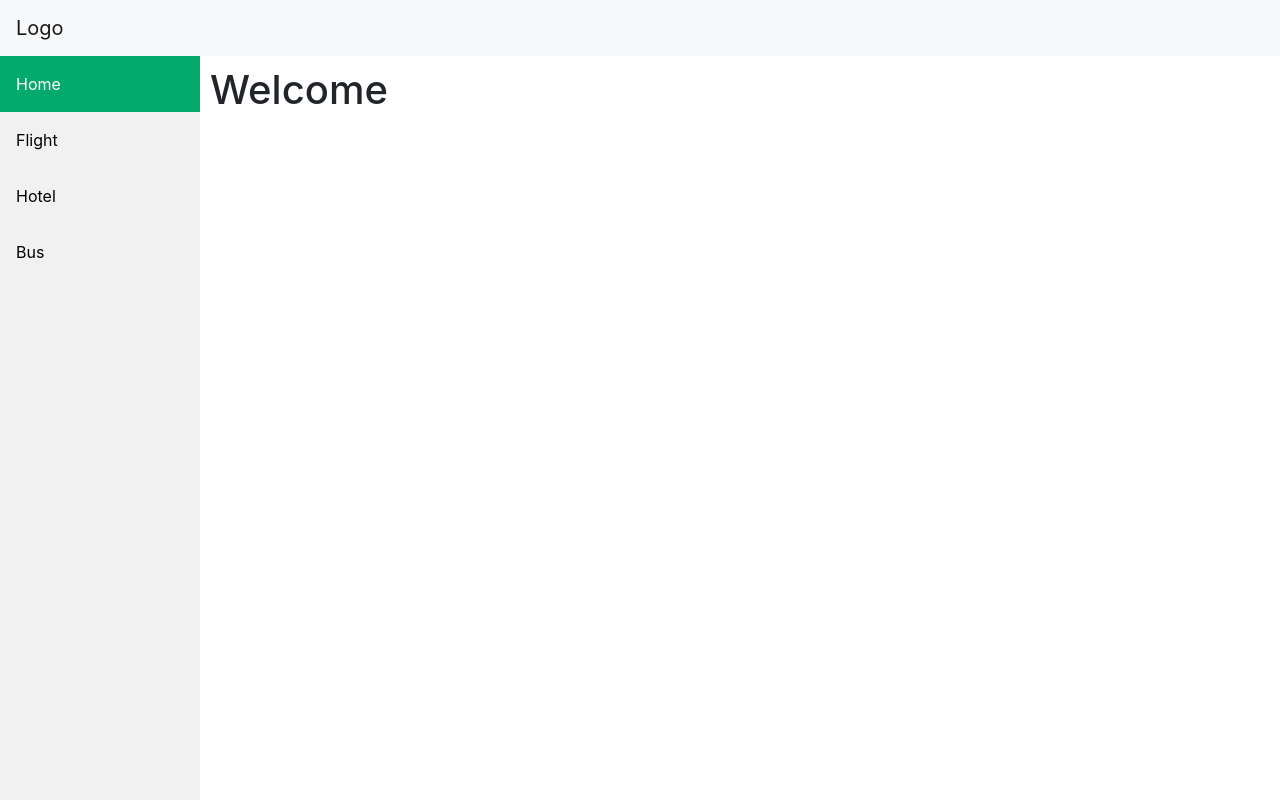
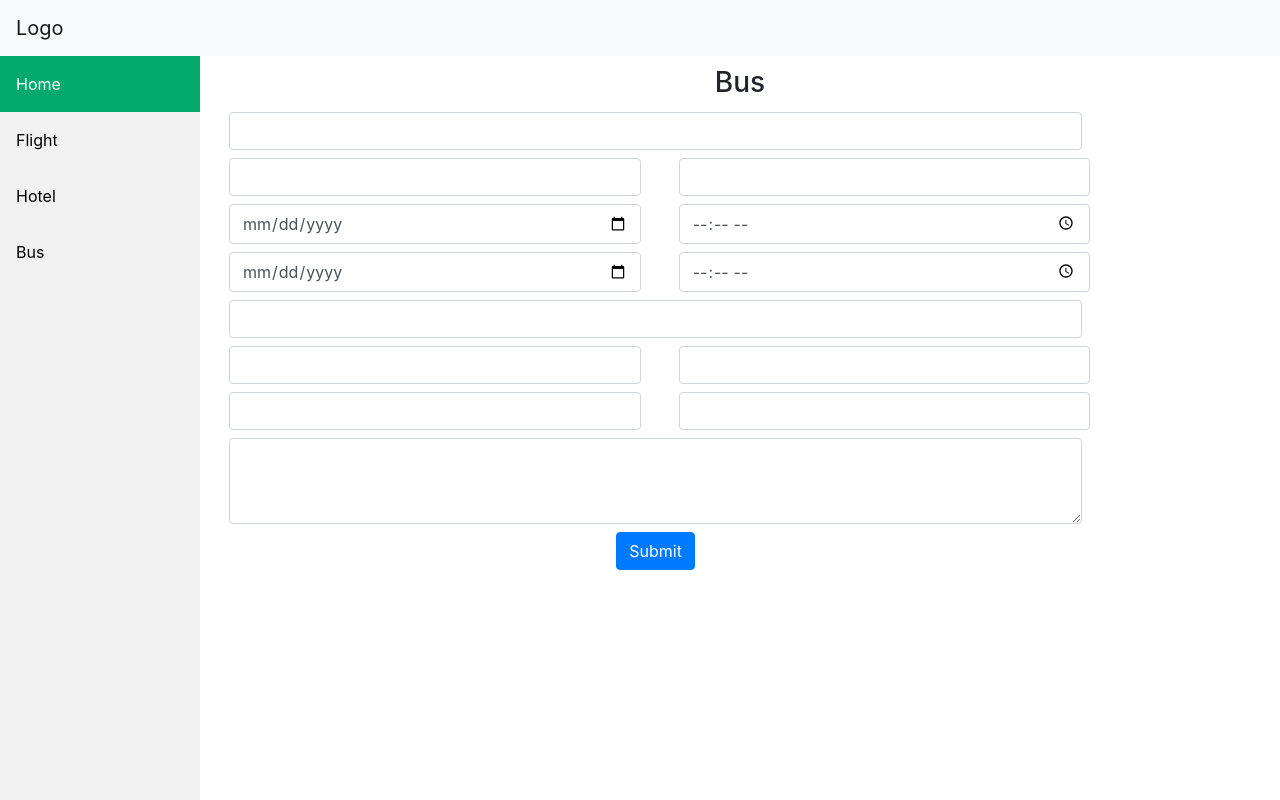
Before and after one commit to priyanka25042003/admin, a React (Create React App) app: page /bus in a window 1280 px wide. Built offline with nearby package versions, Linux system fonts and the light colour scheme; no server answers; sample sign-in values are in the browser's storage.

Commit message:
bus form

```diff
--- a/src/component/Bus.tsx
+++ b/src/component/Bus.tsx
@@ -1,7 +1,185 @@
+import { useEffect, useState } from "react";
+
 function Bus() {
-    return(
-        <div><h1>Welcome</h1></div>
-    )
- }
+  const [data, setdata]: any = useState(
+    {bus_name:" ",
+    from_location:" ",
+    to_location:" ",
+    departure_date:" ",
+    departure_time:" ",
+    arrival_date:" ",
+    arrival_time :" ",
+    destination:" ",
+    bus_seat_type:" ",
+    bus_seat_price:" ",
+    total_seat:" ",
+    available_seat:" ",
+    description:" "
 
- export default Bus;
+});
+
+  function setData(e: any) {
+    const name = e.target.name;
+    const value = e.target.value;
+    setdata({ ...data, [name]: value });
+  }
+
+
+  function submit() {
+    console.log(data);
+  }
+
+  return (
+    <div className="container">
+      <h3 className="text-center"> Bus</h3>
+      <div className="row g-3">
+        <div className="col-md-10 m-1">
+          <input
+            onChange={(e) => setData(e)}
+            name="bus_name"
+            value={data.bus_name ? data.bus_name:""}
+            type="text"
+            className="form-control"
+            placeholder="Bus Name"
+          />
+        </div>
+        <div className="col-md-5 m-1">
+          <input
+            onChange={(e) => setData(e)}
+            name="from_location"
+            value={data.from_location ? data.from_location:""}
+            type="text"
+            className="form-control"
+            placeholder="From"
+          />
+        </div>
+        <div className="col-md-5 m-1">
+          <input
+            onChange={(e) => setData(e)}
+            name="to_location"
+            value={data.to_location ? data.to_location:""}
+            type="text"
+            className="form-control"
+            placeholder="To"
+          />
+        </div>
+        <div className="col-md-5 m-1">
+          <input
+            onChange={(e) => setData(e)}
+            name="departure_date"
+            value={data.departure_date ? data.departure_date:""}
+            type="date"
+            className="form-control"
+            placeholder=" Departure Date"
+          />
+        </div>
+        <div className="col-md-5 m-1">
+          <input
+            onChange={(e) => setData(e)}
+            name="departure_time"
+            value={data.departure_time ? data.departure_time:""}
+            type="time"
+            className="form-control"
+            placeholder="Departure Time"
+          />
+        </div>
+        <div className="col-md-5 m-1">
+          <input
+            onChange={(e) => setData(e)}
+            name="arrival_date"
+            value={data.arrival_date ? data.arrival_date:""}
+            type="date"
+            className="form-control"
+            placeholder=" Arrival Date"
+          />
+        </div>
+        <div className="col-md-5 m-1">
+          <input
+            value={data.arrival_time ? data.arrival_time:""}
+            onChange={(e) => setData(e)}
+            name="arrival_time"
+            type="time"
+            className="form-control"
+            placeholder=" Arrival Time"
+          />
+        </div>
+        <div className="col-md-10 m-1">
+          <input
+            value={data.destination ? data.destination:""}
+            onChange={(e) => setData(e)}
+            name="destination"
+            type="text"
+            className="form-control"
+            placeholder="Destination"
+          />
+        </div>
+        <div className="col-md-5 m-1">
+          <input
+            value={data.bus_seat_type ? data.bus_seat_type:""}
+            onChange={(e) => setData(e)}
+            name="bus_seat_type"
+            type="Text"
+            className="form-control"
+            placeholder="Seat Type"
+          />
+        </div>
+        <div className="col-md-5 m-1">
+          <input
+            value={data.bus_seat_price ? data.bus_seat_price:""}
+            onChange={(e) => setData(e)}
+            name="bus_seat_price"
+            type="Text"
+            className="form-control"
+            placeholder="Seat Price"
+          />
+        </div>
+        <div className="col-md-5 m-1">
+          <input
+            value={data.total_seat ? data.total_seat:""}
+            onChange={(e) => setData(e)}
+            name="total_seat"
+            type="Text"
+            className="form-control"
+            placeholder="Total Seat"
+          />
+        </div>
+        <div className="col-md-5 m-1">
+          <input
+            value={data.available_seat ? data.available_seat:""}
+            onChange={(e) => setData(e)}
+            name="available_seat"
+            type="Text"
+            className="form-control"
+            placeholder="Available Seat"
+          />
+        </div>
+        <div className="col-10 m-1 text-center ">
+          <textarea
+            value={data.description ? data.description:""}
+            onChange={(e) => setData(e)}
+            name="description"
+            className="form-control"
+            placeholder="Discrpition"
+            rows={3}
+          ></textarea>
+        </div>
+        <div className="col-10 m-1 text-center ">
+          <button
+            onClick={submit}
+            type="submit"
+            className="btn btn-primary  "
+
+          >
+Submit
+          </button>
+        </div>
+
+
+
+
+      </div>
+    </div>
+  )
+}
+
+export default Bus;
--- a/src/component/Hotel.tsx
+++ b/src/component/Hotel.tsx
@@ -6,8 +6,8 @@ import stat from "../assets/state.json";
 
 function Hotel() {
   const [data, setdata]: any = useState();
-  const [table, settable]: any[] = useState([]);
-  const [state, setsate]: any[] = useState([]);
+  const [table, settable]: any = useState([]);
+  const [state, setsate]: any = useState([]);
   const [city, setcitys]: any = useState([]);
 
 
@@ -73,7 +73,6 @@ function Hotel() {
   }
   function getdata() {
     let arr: any[] = [];
-
     firebase
       .database()
       .ref("/hotel")
@@ -83,8 +82,6 @@ function Hotel() {
           // //console.log( element.forEach(c => ()));
           arr.push({ key: element.key, ...element.val() });
           settable(arr);
-          console.log(arr);
-
           //console.log(arr);
         });
       })
@@ -139,11 +136,12 @@ function Hotel() {
     settableGgl(tableGgl ? false : true);
   }
   function setCity() {}
+
   function sendData(method: any, keys: any, datas: any) {
     //console.log(method, keys, datas);
     if (method == "edit") {
       edit(datas);
-    }else
+    }
     {
       //console.log("#######3", datas);
 
@@ -152,10 +150,9 @@ function Hotel() {
   }
 
   return (
-    <div className="container-fluid">
-
+    <div className="container">
       <button
-        className={tableGgl ? "btn-danger btn" : "btn-success btn "}
+        className={tableGgl ? "btn-danger btn" : "btn-success btn mb-3d"}
         onClick={toggle}
       >
         {tableGgl ? (
@@ -399,16 +396,59 @@ function Hotel() {
           </div>
         </div>
       ) : (
-        <div>
+        <div className=" table-responsive">
+          {/* <table className="table table-striped">
+            <thead>
+              <tr>
+                <th scope="col">NAME</th>
+                <th scope="col">CITY</th>
+                <th scope="col">STATE</th>
+                <th scope="col">HOTAL TYPE DATE</th>
+                <th scope="col">AVAILABLE ROOMS</th>
+                <th scope="col">TOTAL ROOMS</th>
+              </tr>
+            </thead>
+            <tbody>
+              {table.map((data: any) => {
+                // let typr = startSHow(data.hotel_type);
+                //console.log("DSsfa", typr);
 
-           {
-
-           table.length ? <Table sendDataa={(met: any, data: any, key: any) =>
+                return (
+                  <tr>
+                    <th> {data.hotel_name} </th>
+                    <td> {data.city} </td>
+                    <td> {data.state} </td>
+                    <td> {typr} </td>
+                    <td> {data.avilabe_rooms} </td>
+                    <td> {data.total_rooms} </td>
+                    <td>
+                      <button
+                        className="btn btn-success btn-circle btn-circle-sm m-1"
+                        style={{ borderRadius: "50% " }}
+                        onClick={() => edit(data)}
+                      >
+                        <i className="fa fa-pencil" aria-hidden="true"></i>
+                      </button>
+                      <button
+                        className="btn btn-danger btn-circle btn-circle-sm m-1"
+                        style={{ borderRadius: "50% " }}
+                        onClick={() => remove(data.key)}
+                      >
+                        <i className="fa fa-trash" aria-hidden="true"></i>
+                      </button>
+                    </td>
+                  </tr>
+                );
+              })}
+            </tbody>
+          </table> */}
+          <Table
+            sendDataa={(met: any, data: any, key: any) =>
               sendData(met, data, key)
             }
             datasoure={table}
             coll={col}
-          ></Table>:""}
+          ></Table>
         </div>
       )}
     </div>
```
